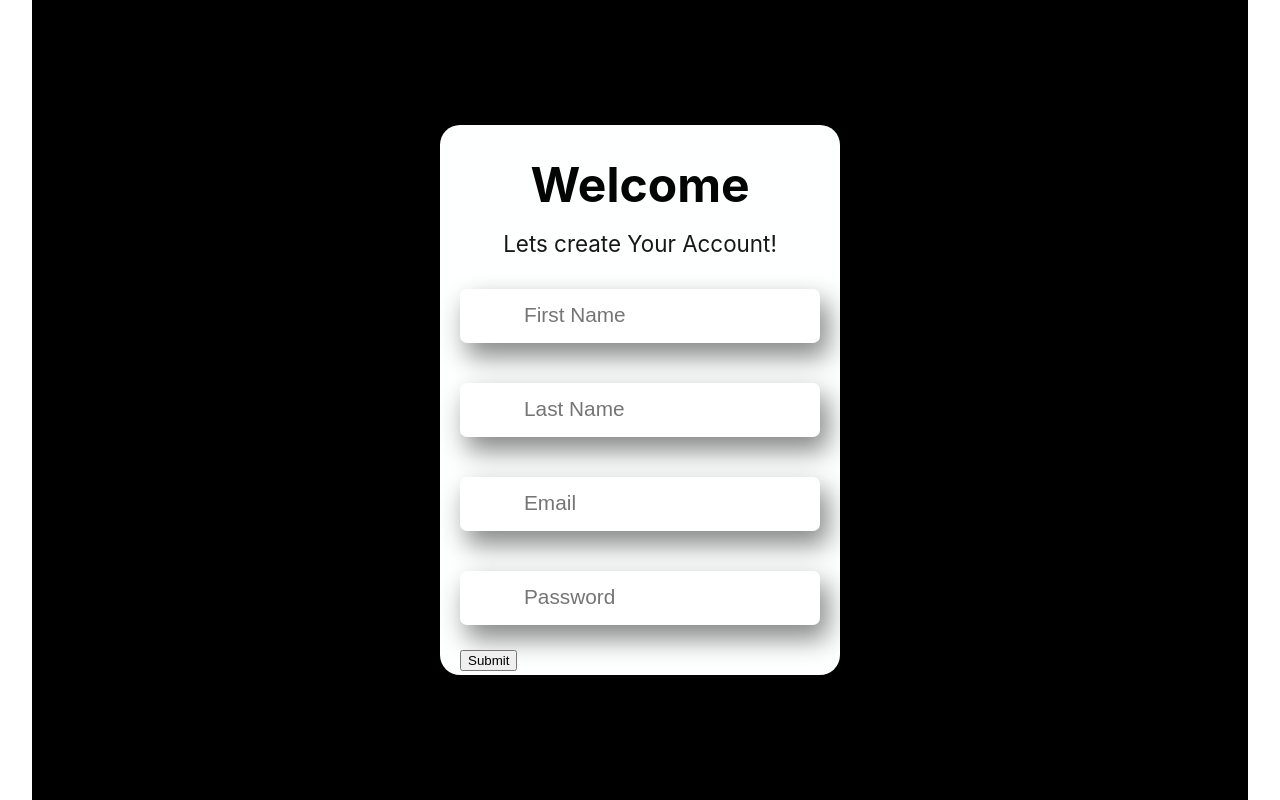
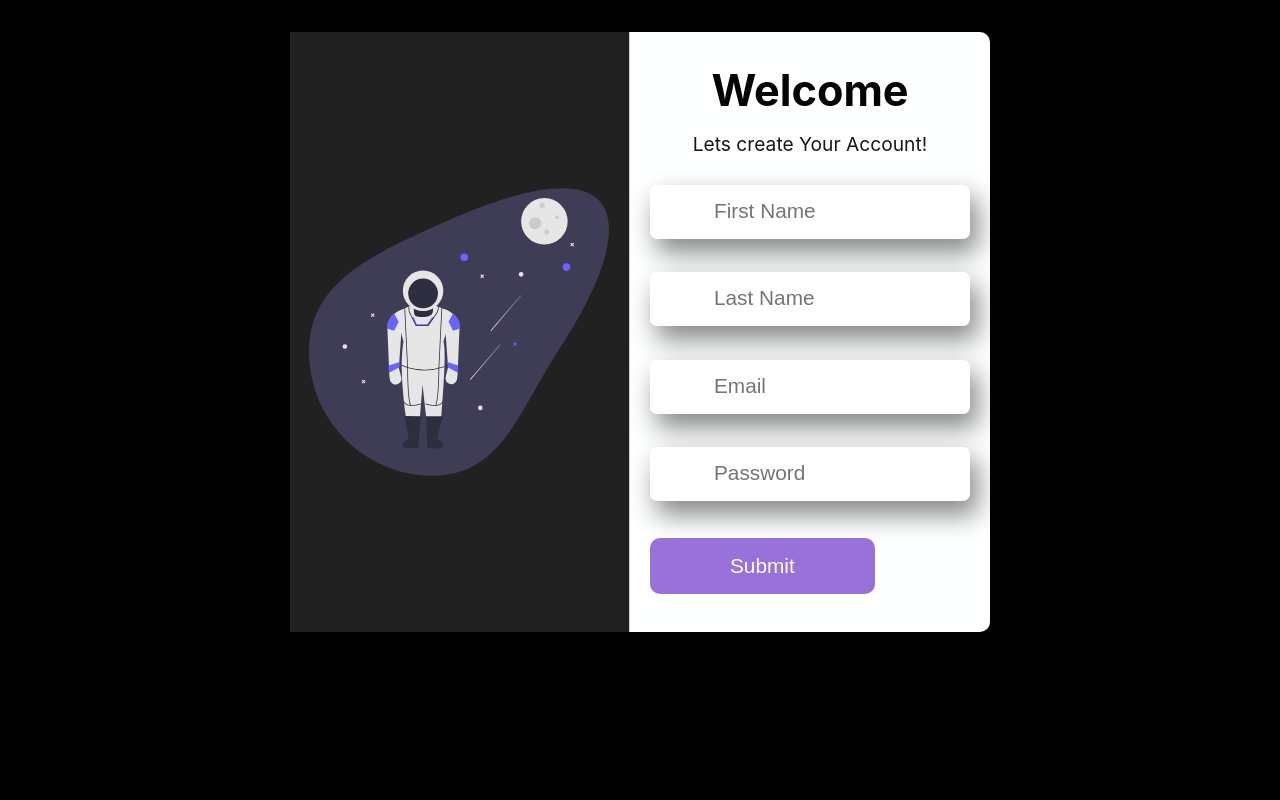
Before and after one commit to mcwachira/signUp-signIn-Fomm-nextJs, a Next.js app: page / in a window 1280 px wide. Built offline with nearby package versions, Linux system fonts and the light colour scheme.

Commit message:
added an image to the form and improved the css

```diff
--- a/components/signUp/SignUp.component.js
+++ b/components/signUp/SignUp.component.js
@@ -8,6 +8,11 @@ const SignUp = () => {
         <Fragment>
 
             <div className={classes.container}>
+
+                <div className={classes.imageContainer}>
+
+                    <img src="./images/undraw_launch_day_4e04.svg" alt="austronaut" className={classes.image} />
+                </div>
                 <div className={classes.form}>
 
 
@@ -40,7 +45,7 @@ const SignUp = () => {
                         <input type="password" name="name" id="Password" className={classes.input} placeholder="Password" />
                     </div>
 
-                    <button type='submit'> Submit</button>
+                    <button className={classes.button} type='submit'> Submit</button>
                 </div>
 
 
--- a/components/signUp/SignUp.module.css
+++ b/components/signUp/SignUp.module.css
@@ -1,39 +1,53 @@
 .container {
+    margin: 2rem auto;
+    height: 600px;
+    width: 700px;
+    border-radius: 10px;
     display: flex;
-    background: #000;
+    background-color: #feffff;
     justify-content: center;
     align-items: center;
-    height: 100vh;
+
+}
+
+.imageContainer {
+    width: 100%;
+    height: 100%;
+    display: flex;
+    background-color: rgb(34, 33, 33);
+    border-right: .5px solid rgb(208, 205, 205);
+
 }
 
 .image {
 
     margin: 1rem auto;
+    width: 300px;
     height: auto;
-    width: 30%;
+
 
 }
 
 .form {
-    background-color: #feffff;
+    /* background-color: #feffff; */
     border-radius: 20px;
     box-sizing: border-box;
-    height: 550px;
+    /* height: 600px; */
     padding: 20px;
-    width: 400px;
+    width: 100%
 }
 
 
 .title {
     color: rgb(4, 4, 4);
-    font-size: 3rem;
+    font-size: 2.7rem;
     font-weight: bold;
     text-align: center;
     margin-top: 10px;
 }
 
 .subtitle {
-    font-size: 1.4rem;
+    font-size: 1.2rem;
     color: rgb(23, 23, 23);
     text-align: center;
     margin: 1rem;
@@ -52,7 +66,7 @@
     width: 100%;
     font-size: 1.2rem;
     padding: 1rem 4rem;
-    margin: 1rem auto;
+    margin: .8rem auto;
     border-radius: 7px;
     border: 0;
     outline: none;
@@ -60,3 +74,15 @@
     -webkit-box-shadow: 7px 13px 26px 1px rgba(0, 0, 0, 0.47);
     -moz-box-shadow: 7px 13px 26px 1px rgba(0, 0, 0, 0.47);
 }
+
+.button {
+    padding: 1rem 5rem;
+    margin: 1rem auto;
+    border-radius: 10px;
+    background-color: rgb(153, 113, 218);
+    border: none;
+    outline: none;
+    font-size: 1.3rem;
+    color: rgb(255, 252, 252);
+
+}
--- a/styles/globals.css
+++ b/styles/globals.css
@@ -2,6 +2,7 @@ html,
 body {
   padding: 0;
   margin: 0;
+  background: #000;
   font-family: -apple-system, BlinkMacSystemFont, Segoe UI, Roboto, Oxygen,
     Ubuntu, Cantarell, Fira Sans, Droid Sans, Helvetica Neue, sans-serif;
 }
```
